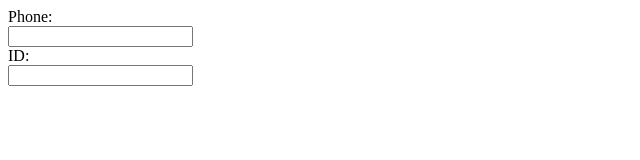
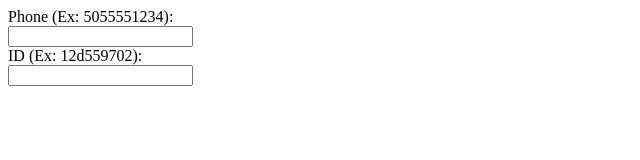
Before and after one commit to dev4dev/dev4dev.github.io, a plain HTML site: page magic.html in a window 1280 px wide. Shown: the whole page, without its empty margins (0-640 px from the left). Drawn offline with Linux system fonts and the light colour scheme.

Commit message:
Update magic.html

```diff
--- a/magic.html
+++ b/magic.html
@@ -7,10 +7,10 @@
     <title>Magic 🪄</title>
 </head>
 <body>
-    <div>Phone:</div>
+    <div>Phone (Ex: 5055551234):</div>
     <input type="text" name="phone" id="phone">
 
-    <div>ID:</div>
+    <div>ID (Ex: 12d559702):</div>
     <input type="text" name="id" id="id">
 </body>
 <script>
```
